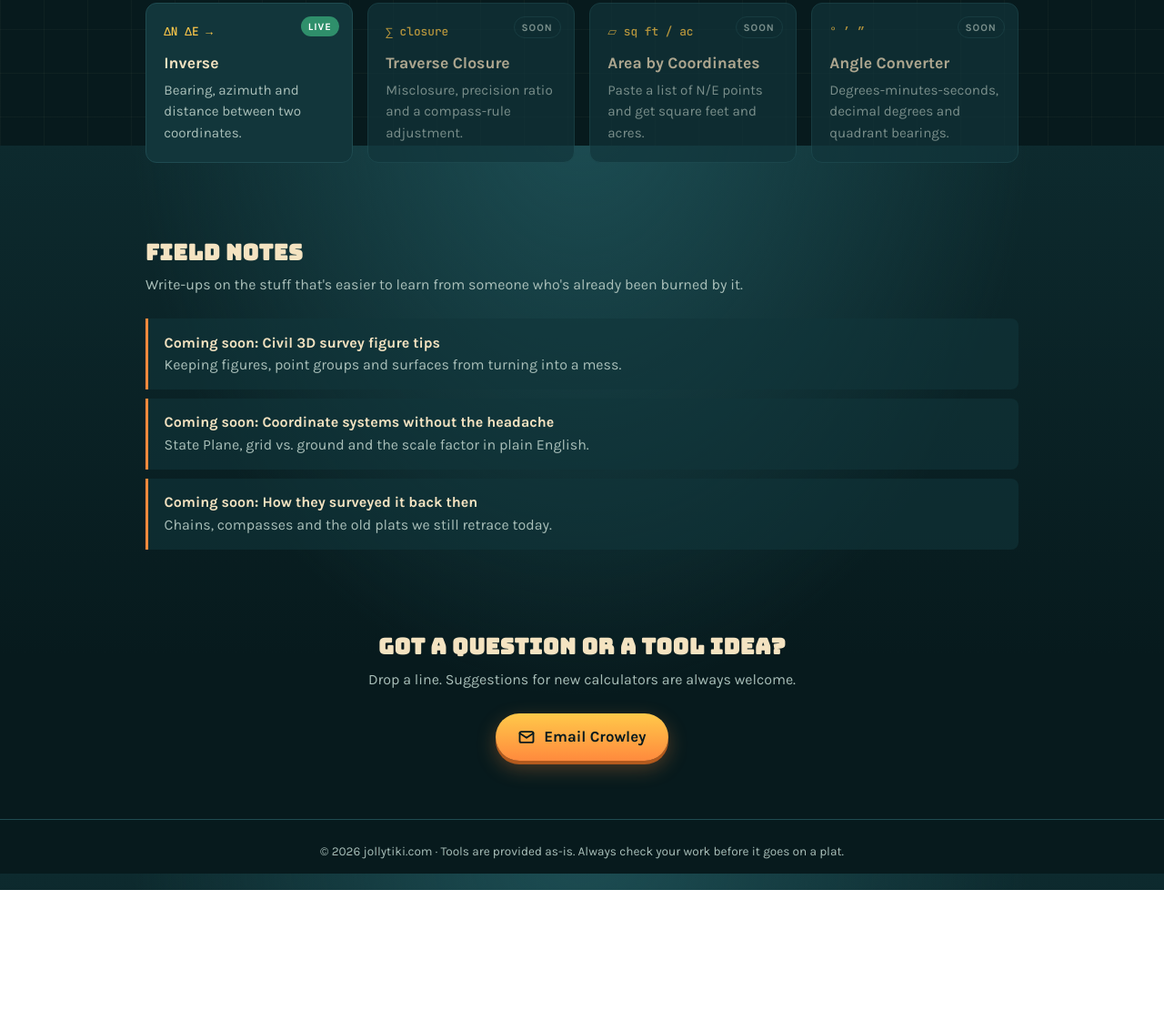
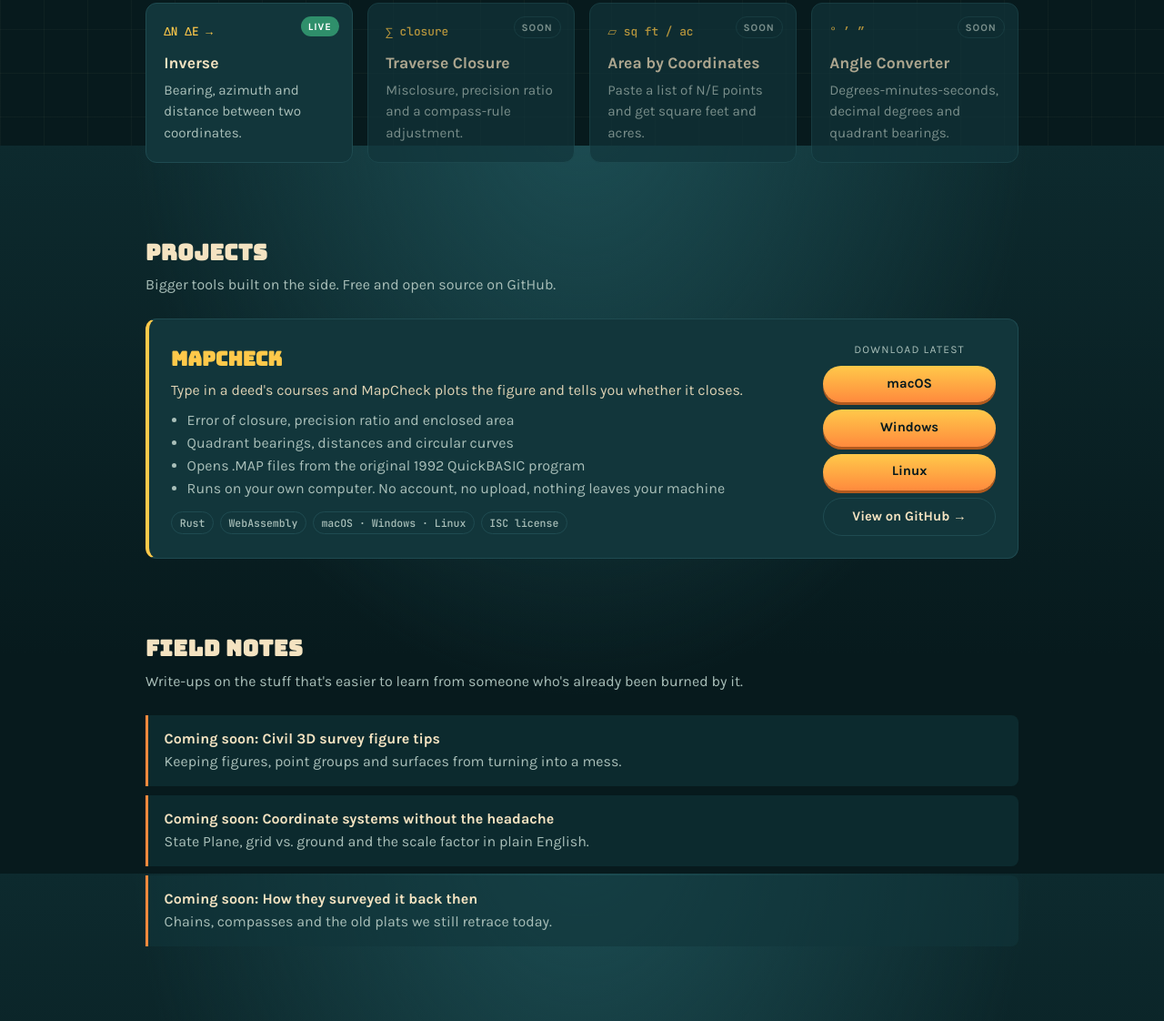
Before and after one commit to Jollytiki/jollytiki.github.io, a plain HTML site: page index.html in a window 1280 px wide. Shown: the part 640-1762 px from the top of the page at 91% size. Before the commit the page ends 1618 px from the top, so only its background shows below. Drawn offline with Linux system fonts and the light colour scheme.

Commit message:
Add projects section with MapCheck details
Added a new projects section with details about MapCheck, including features and download links for different platforms.

```diff
--- a/index.html
+++ b/index.html
@@ -71,6 +71,23 @@
   .tag.soon { background: transparent; border: 1px solid var(--line); color: var(--muted); }
   .card.dim { opacity: .7; }
 
+  .project { display: grid; grid-template-columns: 1fr auto; gap: 1.5rem; align-items: center; padding: 1.5rem;
+             background: var(--panel); border: 1px solid var(--line); border-left: 4px solid var(--flame); border-radius: 12px; }
+  .project h3 { font-family: "Bungee", Impact, sans-serif; font-size: 1.35rem; color: var(--flame); margin-bottom: .4rem; }
+  .project p { color: var(--sand); opacity: .9; margin-bottom: .5rem; }
+  .project ul { color: var(--muted); margin: .4rem 0 .8rem 1.1rem; }
+  .chips { display: flex; flex-wrap: wrap; gap: .4rem; }
+  .chip { font-family: "JetBrains Mono", monospace; font-size: .72rem; padding: .15rem .55rem; border-radius: 999px;
+          border: 1px solid var(--line); color: var(--muted); }
+  .proj-actions { display: flex; flex-direction: column; gap: .5rem; min-width: 190px; }
+  .btn { display: block; text-align: center; padding: .55rem 1rem; border-radius: 999px; font-weight: 700; text-decoration: none; font-size: .92rem; }
+  .btn.solid { background: linear-gradient(180deg, var(--flame), var(--torch)); color: var(--deep); box-shadow: 0 3px 0 #b35a1e; }
+  .btn.ghost { border: 1px solid var(--line); color: var(--sand); }
+  .btn:hover { transform: translateY(-1px); }
+  .btn.ghost:hover { border-color: var(--torch); color: var(--flame); }
+  .dl-label { font-size: .75rem; color: var(--muted); text-transform: uppercase; letter-spacing: .1em; text-align: center; }
+  @media (max-width: 760px) { .project { grid-template-columns: 1fr; } .proj-actions { min-width: 0; } }
+
   .notes { list-style: none; display: grid; gap: .6rem; }
   .notes li { padding: .9rem 1.1rem; border-left: 3px solid var(--torch); background: rgba(18,54,59,.6); border-radius: 0 8px 8px 0; color: var(--muted); }
   .notes li strong { color: var(--sand); display: block; }
@@ -107,7 +124,7 @@
       </svg>
       Jolly Tiki
     </a>
-    <nav><a href="#tools">Tools</a><a href="#notes">Field Notes</a><a href="#contact">Contact</a></nav>
+    <nav><a href="#tools">Tools</a><a href="#projects">Projects</a><a href="#notes">Field Notes</a><a href="#contact">Contact</a></nav>
   </header>
 
   <div class="hero">
@@ -165,6 +182,31 @@
     </div>
   </section>
 
+  <section id="projects">
+    <h2>Projects</h2>
+    <p class="sub">Bigger tools built on the side. Free and open source on GitHub.</p>
+    <div class="project">
+      <div>
+        <h3>MapCheck</h3>
+        <p>Type in a deed's courses and MapCheck plots the figure and tells you whether it closes.</p>
+        <ul>
+          <li>Error of closure, precision ratio and enclosed area</li>
+          <li>Quadrant bearings, distances and circular curves</li>
+          <li>Opens .MAP files from the original 1992 QuickBASIC program</li>
+          <li>Runs on your own computer. No account, no upload, nothing leaves your machine</li>
+        </ul>
+        <div class="chips"><span class="chip">Rust</span><span class="chip">WebAssembly</span><span class="chip">macOS · Windows · Linux</span><span class="chip">ISC license</span></div>
+      </div>
+      <div class="proj-actions">
+        <div class="dl-label">Download latest</div>
+        <a class="btn solid" href="https://github.com/jollytiki/MapCheck/releases/latest/download/MapCheck-macOS-universal.zip">macOS</a>
+        <a class="btn solid" href="https://github.com/jollytiki/MapCheck/releases/latest/download/mapcheck-windows-x86_64.zip">Windows</a>
+        <a class="btn solid" href="https://github.com/jollytiki/MapCheck/releases/latest/download/mapcheck-linux-x86_64.tar.gz">Linux</a>
+        <a class="btn ghost" href="https://github.com/jollytiki/MapCheck">View on GitHub →</a>
+      </div>
+    </div>
+  </section>
+
   <section id="notes">
     <h2>Field Notes</h2>
     <p class="sub">Write-ups on the stuff that's easier to learn from someone who's already been burned by it.</p>
```
